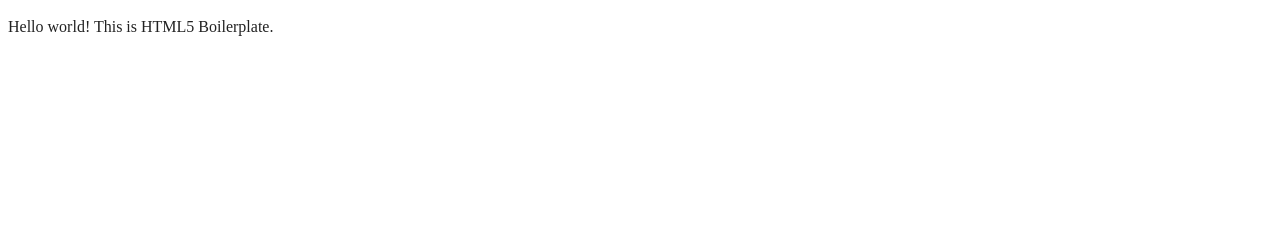
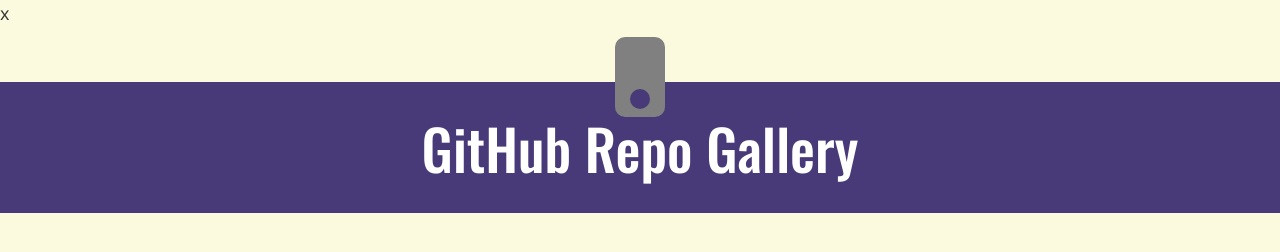
Before and after one commit to charlenebrown/github-repo-gallery, a website built with webpack: page index.html in a window 1280 px wide. Built offline with nearby package versions, Linux system fonts and the light colour scheme.

Commit message:
Used ChatGPT to quickly identify and update files in the project for HTML and CSS completion

```diff
--- a/css/style.css
+++ b/css/style.css
@@ -83,6 +83,58 @@
 /* ==========================================================================
    Author's custom styles
    ========================================================================== */
+
+*,
+*::before,
+*::after {
+  box-sizing: border-box;
+}
+
+body {
+  margin: 0;
+  background-color: #fbf9de;
+  color: #333;
+  font-family: "Open Sans", sans-serif;
+  font-size: 1.125rem;
+  line-height: 1.5;
+}
+
+.badge {
+  position: relative;
+  z-index: 1;
+  display: flex;
+  flex-direction: column;
+  width: 50px;
+  height: 80px;
+  margin: 10px auto -35px;
+  border-radius: 10px;
+  background-color: gray;
+}
+
+.circle {
+  align-self: center;
+  width: 20px;
+  height: 20px;
+  margin-top: auto;
+  margin-bottom: 8px;
+  border-radius: 50%;
+  background-color: #483978;
+}
+
+header {
+  padding: 2rem 1rem;
+  background-color: #483978;
+  color: #fff;
+  text-align: center;
+}
+
+h1 {
+  margin: 0;
+  font-family: "Oswald", sans-serif;
+  font-size: 3.5rem;
+  font-weight: 500;
+  line-height: 1.2;
+}
 
 /* ==========================================================================
    Helper classes
--- a/index.html
+++ b/index.html
@@ -5,6 +5,10 @@
   <meta charset="utf-8">
   <meta name="viewport" content="width=device-width, initial-scale=1">
   <title></title>
+  <link
+  rel="stylesheet"
+  href="https://fonts.googleapis.com/css2?family=Open+Sans:wght@400;700&family=Oswald:wght@500&display=swap"
+>
   <link rel="stylesheet" href="css/style.css">
   <meta name="description" content="">
 
@@ -24,8 +28,15 @@
 
 <body>
 
-  <!-- Add your site or application content here -->
-  <p>Hello world! This is HTML5 Boilerplate.</p>
+x
+  <div class="badge" aria-hidden="true">
+  <div class="circle"></div>
+</div>
+
+<header>
+  <h1>GitHub Repo Gallery</h1>
+</header>
+
   <script src="js/app.js"></script>
 
 </body>
```
Also changed, not shown: 1 other file.
